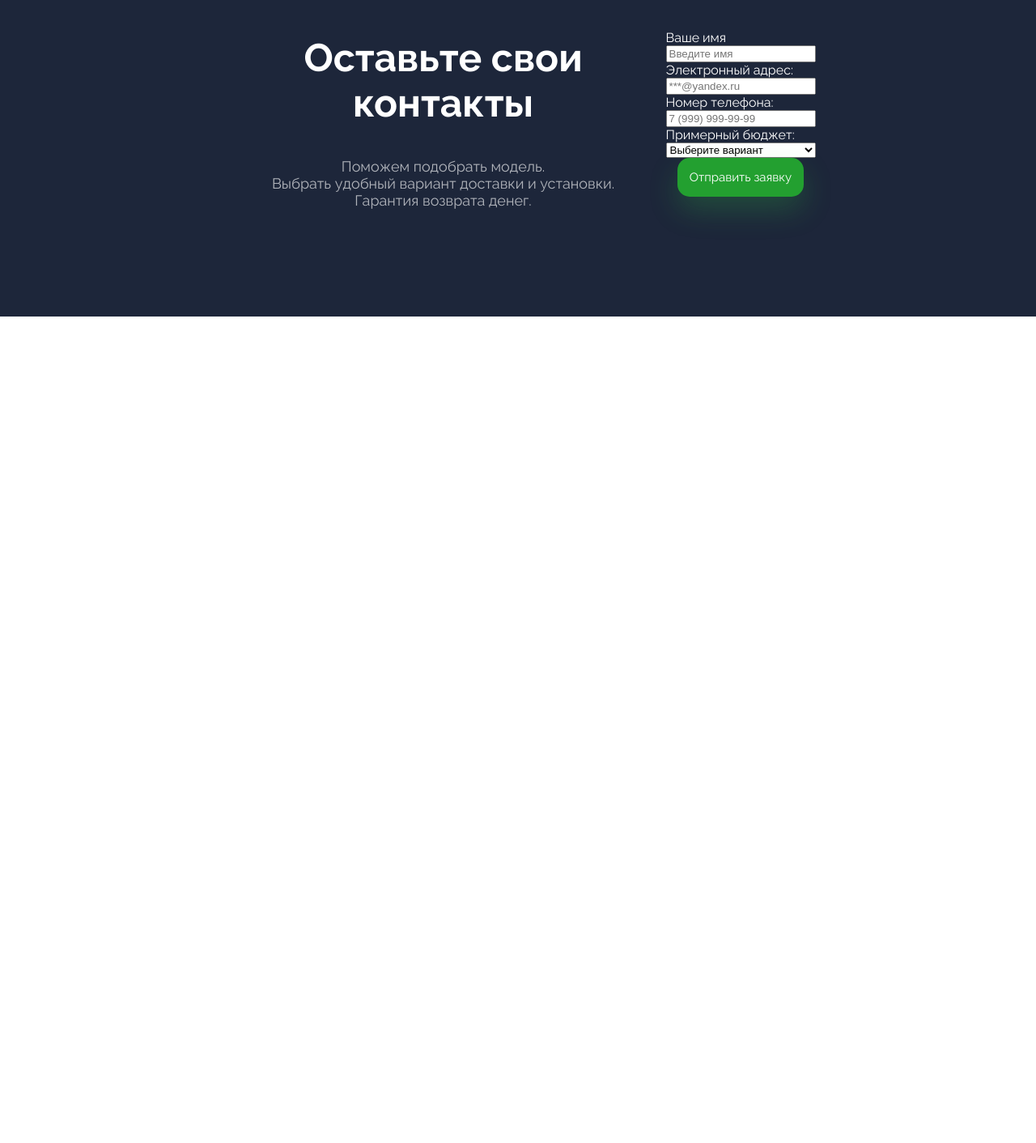
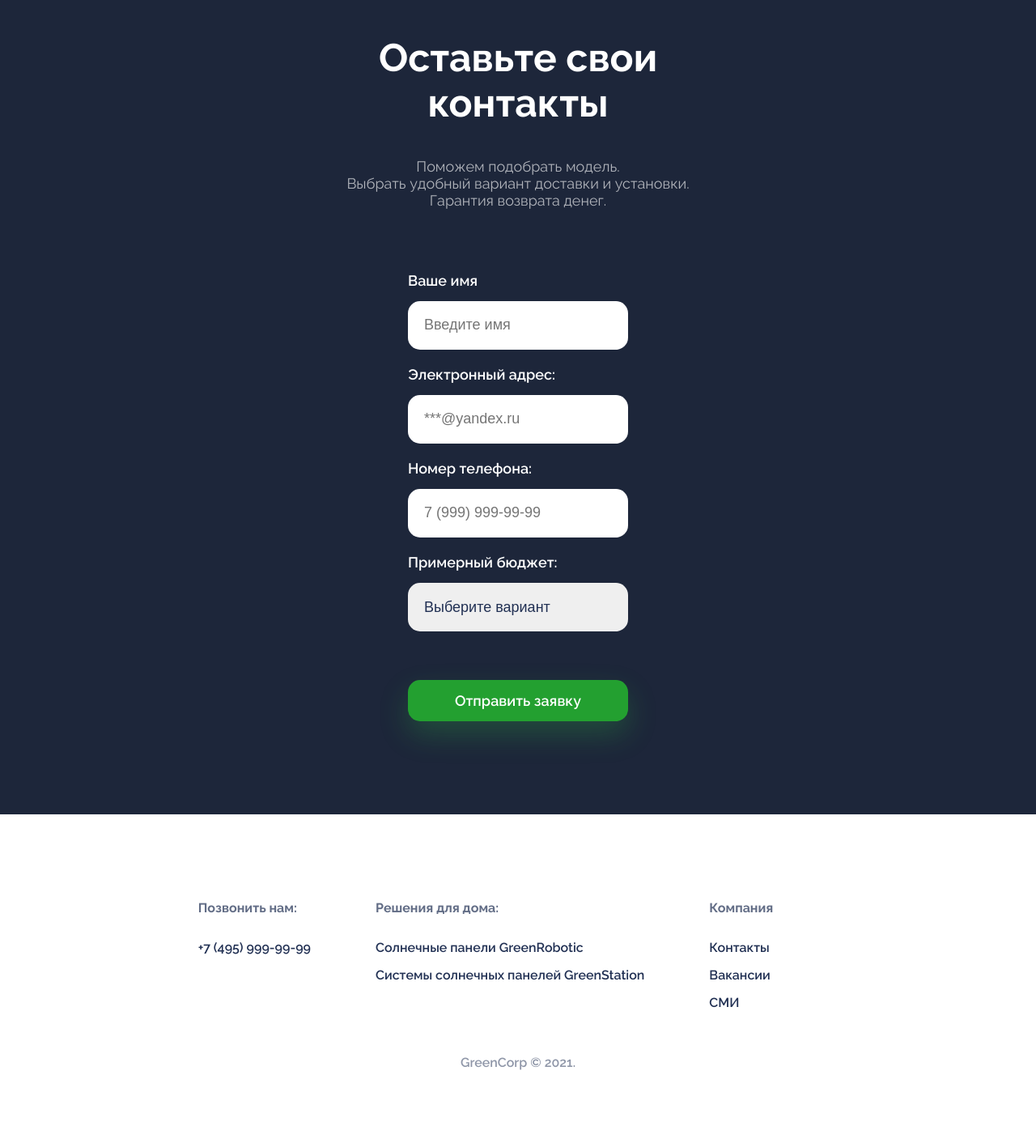
Before and after one commit to maestroEsphere/green-corp-landing, a plain HTML site: page index.html in a window 1280 px wide. Shown: the part 900-2312 px from the top of the page at 81% size. Before the commit the page ends 1291 px from the top, so only its background shows below. Drawn offline with Linux system fonts and the light colour scheme.

Commit message:
land 0.0.3

```diff
--- a/index.html
+++ b/index.html
@@ -54,5 +54,31 @@
                 <button type="submit" class="form__submit">Отправить заявку</button>
             </form>
         </section>
+        <footer>
+            <div class="footer__container">
+                <div class="footer__group">
+                    <h3>Позвонить нам:</h3>
+                    <div class="footer__links">
+                      <a href="tel:74959999999">+7 (495) 999-99-99</a>
+                    </div>
+                </div>
+                <div class="footer__group">
+                    <h3>Решения для дома:</h3>
+                    <div class="footer__links">
+                      <a href="#">Солнечные панели GreenRobotic</a>
+                      <a href="#">Системы солнечных панелей GreenStation</a>
+                    </div>
+                </div>
+                <div class="footer__group">
+                    <h3>Компания</h3>
+                    <div class="footer__links">
+                      <a href="#">Контакты</a>
+                      <a href="#">Вакансии</a>
+                      <a href="#">СМИ</a>
+                    </div>
+                 </div>
+            </div>
+            <div class="footer__copyright"> GreenCorp © 2021.</div>
+        </footer>
     </body>
 </html>
--- a/main.css
+++ b/main.css
@@ -93,6 +93,7 @@ button {
   display: flex;
   justify-content: center;
   align-items: center;
+  flex-direction: column;
 }
 
 .form h1 {
@@ -108,4 +109,92 @@ button {
   display: flex;
   flex-direction: column;
   text-align: left;
+  }
+
+.form form {
+  display: grid;
+  grid-gap: 20px;
+  margin-top: 60px;
 }
+
+.form label {
+  font-size: 18px;
+  font-weight: 600;
+  margin-bottom: 15px;
+}
+
+.form input {
+  font-size: 18px;
+  color: #213053;
+  height: 60px;
+  padding: 0 20px;
+  border-radius: 15px;
+  border: none;
+}
+
+.form select {
+  font-size: 18px;
+  color: #213053;
+  height: 60px;
+  padding: 0 20px;
+  border-radius: 15px;
+  border: none;
+}
+
+.form__submit {
+  font-size: 18px;
+  font-weight: 600;
+  margin-top: 40px;
+}
+
+select {
+  appearance: none;
+}
+
+input {
+  outline: none;
+}
+
+button:hover {
+  background-color: #f6980c;
+  box-shadow: 0 16px 36px rgba(246 152 12 / 20%);
+  transition: background-color 0.3s ease-in
+}
+
+footer {
+  padding: 90px 20px;
+  font-size: 16px;
+  font-weight: 600;
+}
+
+.footer__container {
+  display: flex;
+  justify-content: center;
+}
+
+.footer__copyright {
+  margin-top: 40px;
+  text-align: center;
+  opacity: 0.5;
+  display: flex;
+  justify-content: center
+}
+
+.footer__group {
+  margin-right: 80px;
+}
+
+.footer__group h3 {
+  font-size: 16px;
+  opacity: 0.7;
+  margin-bottom: 30px;
+}
+
+.footer__links {
+  display: flex;
+  flex-direction: column;
+}
+
+.footer__links a {
+  margin-bottom: 15px;
+}
```
